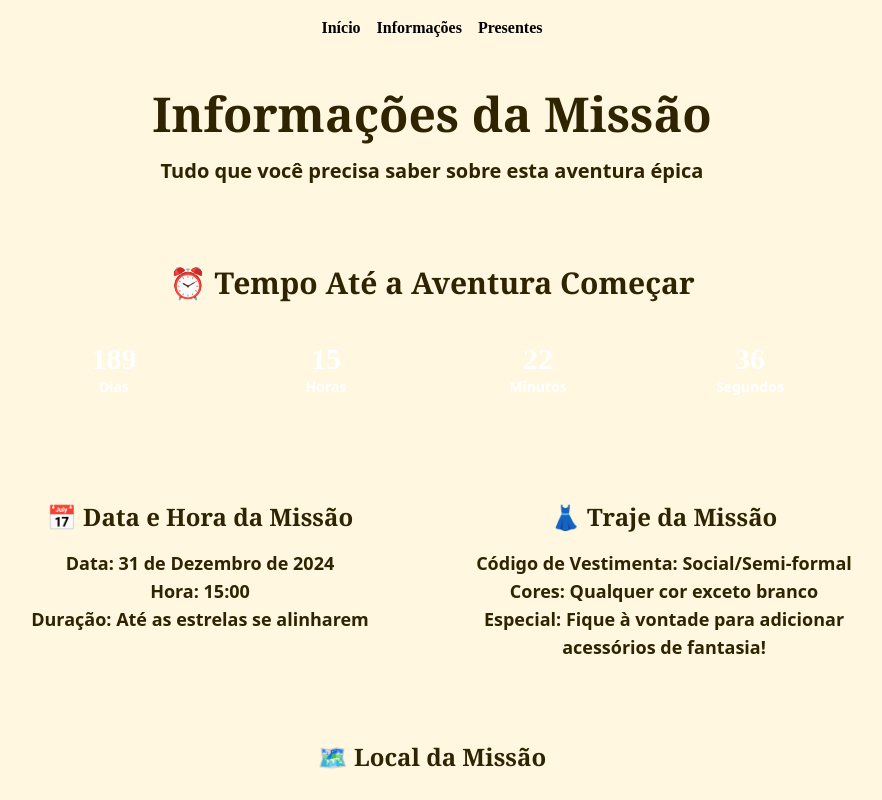
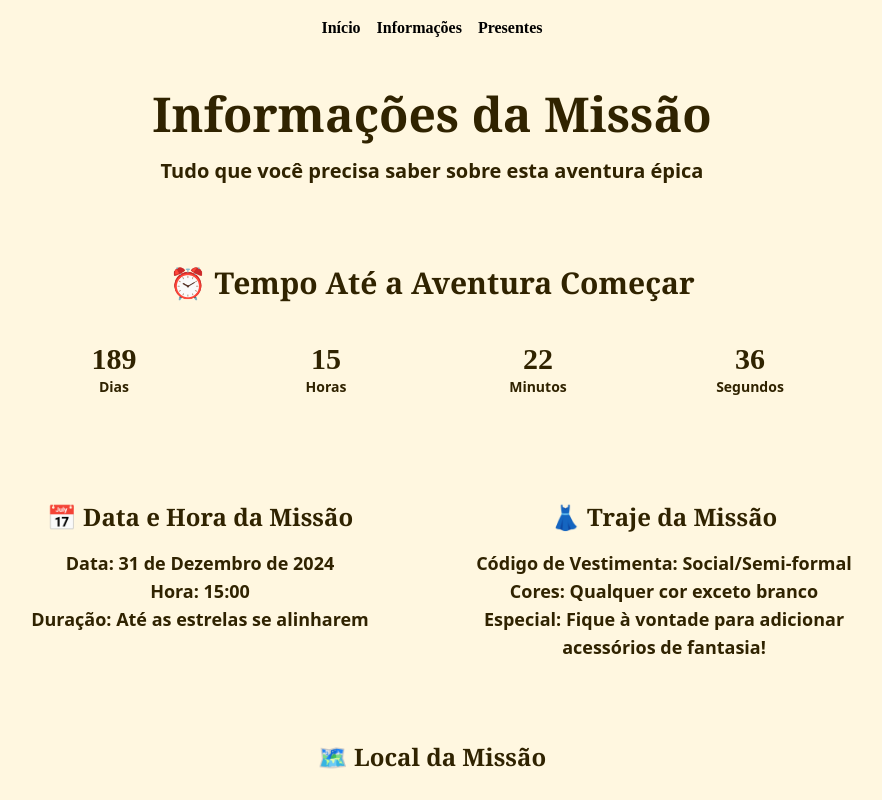
Before and after one commit to kevinsg1997/weddingwebsite, a React (Vite) app: page /informations in a window 1280 px wide. Shown: the top 800 px of the page, without its empty margins (208-1090 px from the left). Built offline with nearby package versions, Linux system fonts and the light colour scheme; a web font is replaced by a local one.

Commit message:
fix - text colors in informations

```diff
--- a/src/pages/Informations.tsx
+++ b/src/pages/Informations.tsx
@@ -105,30 +105,30 @@ const Info = () => {
           </h2>
           <div className="grid grid-cols-2 sm:grid-cols-4 gap-2 sm:gap-4 text-center">
             <div className="bg-quest-gold p-3 sm:p-4 rounded-lg">
-              <div className="text-xl sm:text-2xl lg:text-3xl font-bold text-white">
+              <div className="text-xl sm:text-2xl lg:text-3xl font-bold">
                 {timeLeft.days}
               </div>
-              <div className="text-white font-sans text-xs sm:text-sm">Dias</div>
+              <div className="font-sans text-xs sm:text-sm">Dias</div>
             </div>
             <div className="bg-quest-gold p-3 sm:p-4 rounded-lg">
-              <div className="text-xl sm:text-2xl lg:text-3xl font-bold text-white">
+              <div className="text-xl sm:text-2xl lg:text-3xl font-bold">
                 {timeLeft.hours}
               </div>
-              <div className="text-white font-sans text-xs sm:text-sm">Horas</div>
+              <div className="font-sans text-xs sm:text-sm">Horas</div>
             </div>
             <div className="bg-quest-gold p-3 sm:p-4 rounded-lg">
-              <div className="text-xl sm:text-2xl lg:text-3xl font-bold text-white">
+              <div className="text-xl sm:text-2xl lg:text-3xl font-bold">
                 {timeLeft.minutes}
               </div>
-              <div className="text-white font-sans text-xs sm:text-sm">
+              <div className="font-sans text-xs sm:text-sm">
                 Minutos
               </div>
             </div>
             <div className="bg-quest-gold p-3 sm:p-4 rounded-lg">
-              <div className="text-xl sm:text-2xl lg:text-3xl font-bold text-white">
+              <div className="text-xl sm:text-2xl lg:text-3xl font-bold">
                 {timeLeft.seconds}
               </div>
-              <div className="text-white font-sans text-xs sm:text-sm">
+              <div className="font-sans text-xs sm:text-sm">
                 Segundos
               </div>
             </div>
@@ -180,7 +180,7 @@ const Info = () => {
         <div className="text-center">
           <button
             onClick={() => setIsModalOpen(true)}
-            className="bg-quest-green hover:bg-quest-green/90 text-white font-bold py-3 sm:py-4 px-6 sm:px-8 text-lg sm:text-xl rounded-lg quest-border animate-quest-glow font-sans"
+            className="bg-quest-green hover:bg-quest-green/90 font-bold py-3 sm:py-4 px-6 sm:px-8 text-lg sm:text-xl rounded-lg quest-border animate-quest-glow font-sans"
           >
             ⚔️ Aceitar Missão
           </button>
@@ -269,7 +269,7 @@ const Info = () => {
                   </button>
                   <button
                     type="submit"
-                    className="flex-1 bg-quest-green hover:bg-quest-green/90 text-white rounded py-2"
+                    className="flex-1 bg-quest-green hover:bg-quest-green/90 rounded py-2"
                   >
                     Confirmar Presença
                   </button>
--- a/src/styles/informations.css
+++ b/src/styles/informations.css
@@ -3,4 +3,5 @@
 body {
   background-color: #fff7e0;
   font-family: serif;
+  color: rgb(48, 35, 0);
 }
```
